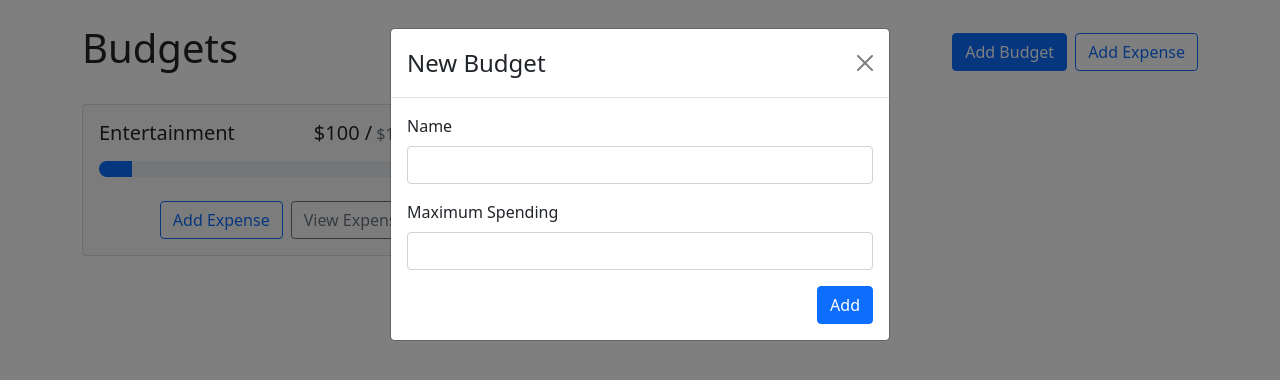
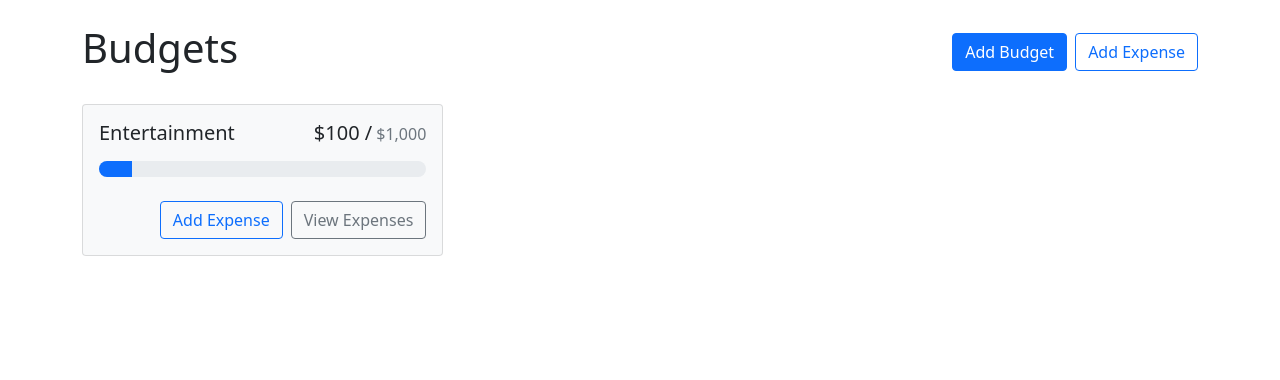
Before and after one commit to jsadsad/Budget-Tracker, a React (Create React App) app: page / in a window 1280 px wide. Shown: the top 380 px of the page. Built offline with nearby package versions, Linux system fonts and the light colour scheme.

Commit message:
modal successfully rendering with state

```diff
--- a/src/App.js
+++ b/src/App.js
@@ -1,15 +1,19 @@
+import { useState } from 'react'
 import { Button, Stack } from 'react-bootstrap'
 import Container from 'react-bootstrap/Container'
 import AddBudgetModal from './components/AddBudgetModal'
 import BudgetCard from './components/BudgetCard'
 
 const App = () => {
+  const [showAddBudgetModal, setShowAddBudgetModal] = useState(false)
   return (
     <>
       <Container className="my-4">
         <Stack direction="horizontal" gap="2" className="mb-4">
           <h1 className="me-auto">Budgets</h1>
-          <Button variant="primary">Add Budget</Button>
+          <Button variant="primary" onClick={() => setShowAddBudgetModal(true)}>
+            Add Budget
+          </Button>
           <Button variant="outline-primary">Add Expense</Button>
         </Stack>
         <div
@@ -28,7 +32,10 @@ const App = () => {
           ></BudgetCard>
         </div>
       </Container>
-      <AddBudgetModal show="true" />
+      <AddBudgetModal
+        show={showAddBudgetModal}
+        handleClose={() => setShowAddBudgetModal(false)}
+      />
     </>
   )
 }
```
